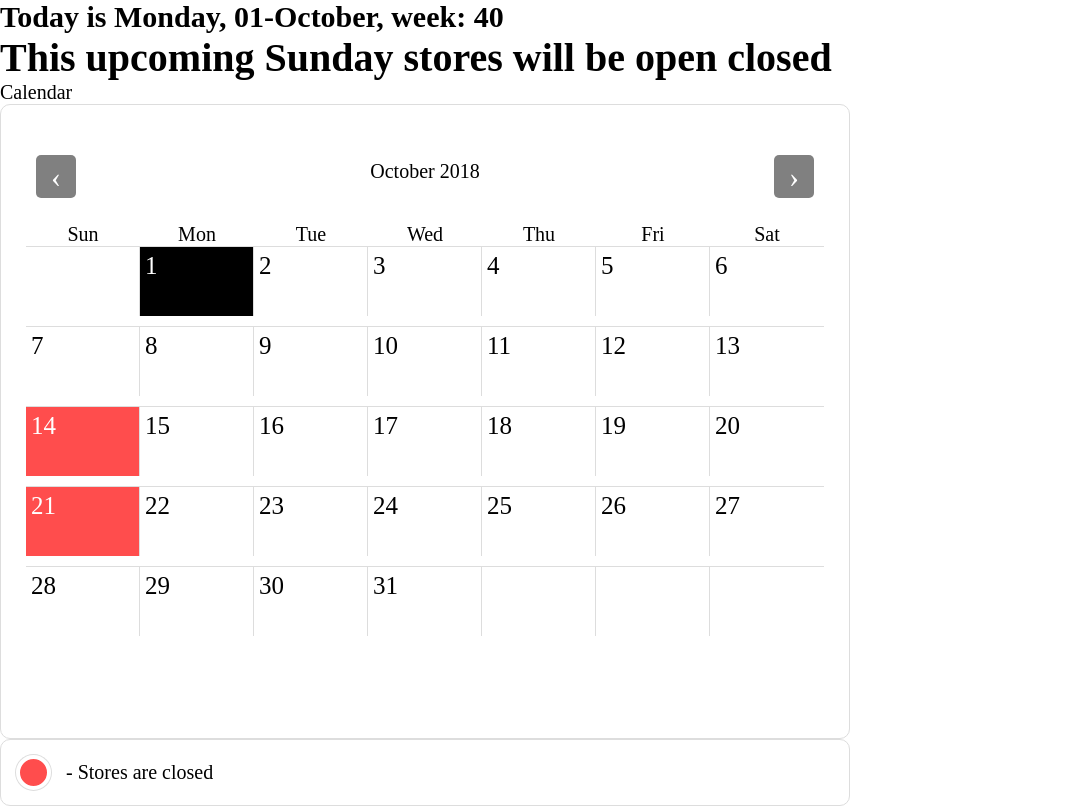
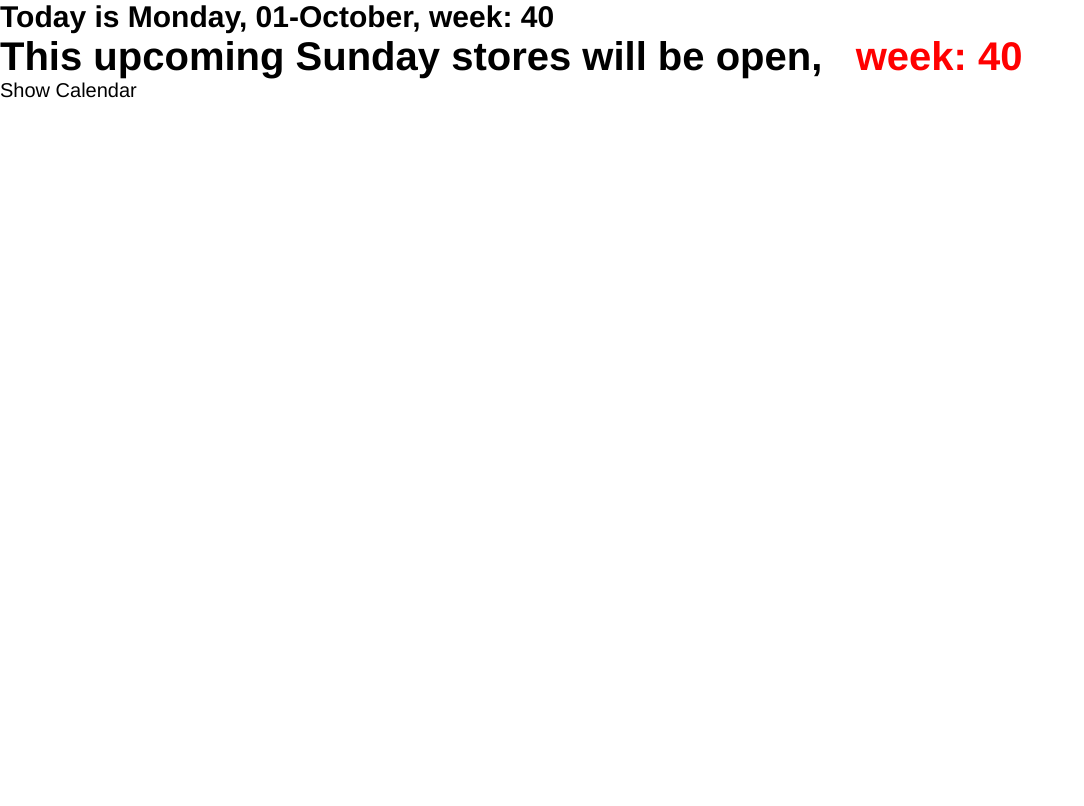
Before and after one commit to kamilasmieko/Shopping_Sunday, a website: page index.html in a window 1280 px wide. Shown: the whole page, without its empty margins (0-1084 px from the left). Drawn offline with nearby package versions, Linux system fonts and the light colour scheme.

Commit message:
adding: ng-show based on the cuurent week will determine whether stores are closed or not

```diff
--- a/index.html
+++ b/index.html
@@ -15,21 +15,25 @@
 <h2>Today is {{today | date:'EEEE'}},
     <span>{{today | date:'dd-MMMM'}}</span>, week: <span>{{today | date:'ww'}}</span>
 </h2>
+
+
+<div class="" ng-repeat="event in events | filter:currentWeek:true">
+<!-- <div class="" ng-repeat="event in events"> -->
+  {{ event.week }}
+</div>
+
 <h1>This upcoming Sunday stores will be
-  <span>open</span>
-  <span>closed</span>
+  <span ng-show="!closed" > open, </span>
+  <span ng-show="closed" > closed, </span>
+  <span style="color: red"> &nbsp; week: {{currentWeek}}</span>
 </h1>
 
-<div class="calendar">
-  Calendar
+<div class="calendar" ng-click="showCalendar()">
+  Show Calendar
 </div>
 
-<simple-calendar events="events" options="calendarOptions"></simple-calendar>
+<simple-calendar ng-show="showCal" events="events" options="calendarOptions"></simple-calendar>
 
-<div class="legend">
-  <div class="circle red"></div>
-  <span> - Stores are closed </span>
-</div>
 
 </div> <!-- myCtrl end -->
 
@@ -37,31 +41,38 @@
 <script>
 var app = angular.module('shoppingSunday', ['500tech.simple-calendar']);
 
+app.controller('myCtrl', ['$scope', '$filter', function($scope, $filter) {
 
-app.controller('myCtrl', ['$scope', function($scope) {
+  // TODAY'S DATE
+  $scope.today = new Date();
+  // $scope.today = new Date(2018, 10, 12);
+  // $scope.today = '2018-10-12T20:07:28.801Z';
 
-  $scope.today = new Date();
-  // $scope.today = '2018-10-20T20:06:12.839Z';
+  // DETERMINE CURRENT YEAR'S WEEK NUMBER
+  $scope.currentWeek = +$filter('date')(new Date($scope.today.getFullYear(), $scope.today.getMonth(), $scope.today.getDate()), 'ww', 'UTC');
 
-  // $scope.freeSundays = [
-  //   {week: 41, date: '10.14.2018', event: ''},
-  //   {week: 41, date: '10.21.2018', event: ''},
-  //   {week: 45, date: '11.11.2018', event: 'Independance Day'},
-  //   {week: 46, date: '10.18.2018', event: ''},
-  //   {week: 49, date: '12.09.2018', event: ''},
-  //   {week: 1, date: '01.06.2019', event: 'Three Kings'},
-  //   {week: 2, date: '01.13.2019', event: ''},
-  //   {week: 3, date: '01.20.2019', event: ''},
-  //   {week: 5, date: '02.03.2019', event: ''},
-  // ];
+  // OPEN / CLOSE message
+  $scope.closed = false;
+  // change value comparing current week with the value of the week in events list
+  angular.forEach($scope.events, function (val){
+    if(val.week == $scope.currentWeek){
+      $scope.closed = true;
+      console.log('found it!');
+    }
+  })
 
+  // SHOW / HIDE CALENDAR
+  $scope.showCal = false;
+  $scope.showCalendar = () => {
+    $scope.showCal = !$scope.showCal;
+  }
 
+  //BASIC CALENDAR
   // Dates can be passed as strings or Date objects
   $scope.calendarOptions = {
-    // defaultDate: "2016-10-10",
     defaultDate: $scope.today,
-    // minDate: new Date(),
-    minDate: new Date([2018, 9, 30]),
+    minDate: +$filter('date')(new Date($scope.today.getFullYear(), $scope.today.getMonth(), $scope.today.getDate()), 'yyyy, mm, dd', 'UTC'),
+    // minDate: new Date([2018, 10, 1]),
     maxDate: new Date([2020, 12, 31]),
     dayNamesLength: 3, // How to display weekdays (1 for "M", 2 for "Mo", 3 for "Mon"; 9 will show full day names; default is 1)
     multiEventDates: true, // Set the calendar to render multiple events in the same day or only one event, default is false
@@ -71,31 +82,37 @@ app.controller('myCtrl', ['$scope', function($scope) {
   };
 
   $scope.events = [
-      {title: '', date: new Date([2018, 10, 14]), week: 41},
-      {title: '', date: new Date([2018, 10, 21]), week: 42},
-      {title: 'Independance Day', date: new Date([2018, 11, 11]), week: 45},
-      {title: '', date: new Date([2018, 11, 18]), week: 46},
-      {title: '', date: new Date([2018, 12, 9]), week: 49},
-      {title: 'Three Kings', date: new Date([2019, 1, 6]), week: 1},
-      {title: '', date: new Date([2019, 1, 13]), week: 2},
-      {title: '', date: new Date([2019, 1, 20]), week: 3},
-      {title: '', date: new Date([2019, 2, 3]), week: 5},
-      {title: '', date: new Date([2019, 2, 10]), week: 6},
-      {title: '', date: new Date([2019, 2, 17]), week: 7},
-      {title: '', date: new Date([2019, 3, 3]), week: 9},
-      {title: '', date: new Date([2019, 3, 10]), week: 10},
-      {title: '', date: new Date([2019, 3, 17]), week: 11},
-      {title: '', date: new Date([2019, 3, 24]), week: 12},
-      {title: '', date: new Date([2019, 4, 7]), week: 14},
-      {title: 'Easter', date: new Date([2019, 4, 21]), week: 16},
-      {title: '', date: new Date([2019, 5, 5]), week: 18},
-      {title: '', date: new Date([2019, 5, 12]), week: 19},
-      {title: '', date: new Date([2019, 5, 19]), week: 20},
-      {title: '', date: new Date([2019, 6, 2]), week: 23},
-      {title: 'Pentecost', date: new Date([2019, 6, 9]), week: 24},
-      {title: '', date: new Date([2019, 6, 16]), week: 25},
-      {title: '', date: new Date([2019, 6, 23]), week: 26}
+      {title: '', freeSun: true, date: new Date([2018, 10, 14]), week: 41},
+      {title: '', freeSun: true, date: new Date([2018, 10, 21]), week: 42},
+      {title: 'Independance Day', freeSun: true, date: new Date([2018, 11, 11]), week: 45},
+      {title: '', freeSun: true, date: new Date([2018, 11, 18]), week: 46},
+      {title: '', freeSun: true, date: new Date([2018, 12, 9]), week: 49},
+      {title: 'New Years Day',  freeSun: false, date: new Date([2019, 1, 1]), week: ''},
+      {title: 'Three Kings',  freeSun: true, date: new Date([2019, 1, 6]), week: 1},
+      {title: '', freeSun: true, date: new Date([2019, 1, 13]), week: 2},
+      {title: '', freeSun: true, date: new Date([2019, 1, 20]), week: 3},
+      {title: '', freeSun: true, date: new Date([2019, 2, 3]), week: 5},
+      {title: '', freeSun: true, date: new Date([2019, 2, 10]), week: 6},
+      {title: '', freeSun: true, date: new Date([2019, 2, 17]), week: 7},
+      {title: '', freeSun: true, date: new Date([2019, 3, 3]), week: 9},
+      {title: '', freeSun: true, date: new Date([2019, 3, 10]), week: 10},
+      {title: '', freeSun: true, date: new Date([2019, 3, 17]), week: 11},
+      {title: '', freeSun: true, date: new Date([2019, 3, 24]), week: 12},
+      {title: '', freeSun: true, date: new Date([2019, 4, 7]), week: 14},
+      {title: 'Easter', freeSun: true, date: new Date([2019, 4, 21]), week: 16},
+      {title: 'Easter Monday', freeSun: false, date: new Date([2019, 4, 22]), week: ''},
+      {title: 'Labour Day', freeSun: false, date: new Date([2019, 5, 1]), week: ''},
+      {title: 'Constitiution Day', freeSun: false, date: new Date([2019, 5, 3]), week: ''},
+      {title: '', freeSun: true, date: new Date([2019, 5, 5]), week: 18},
+      {title: '', freeSun: true, date: new Date([2019, 5, 12]), week: 19},
+      {title: '', freeSun: true, date: new Date([2019, 5, 19]), week: 20},
+      {title: '', freeSun: true, date: new Date([2019, 6, 2]), week: 23},
+      {title: 'Pentecost', freeSun: true, date: new Date([2019, 6, 9]), week: 24},
+      {title: '',  freeSun: true, date: new Date([2019, 6, 16]), week: 25},
+      {title: '', freeSun: true, date: new Date([2019, 6, 23]), week: 26}
     ];
+
+
 }]);
 
 
```
Also changed, not shown: bower_components/angular-simple-calendar/dist/angular-simple-calendar.css, bower_components/angular-simple-calendar/dist/angular-simple-calendar.js.
